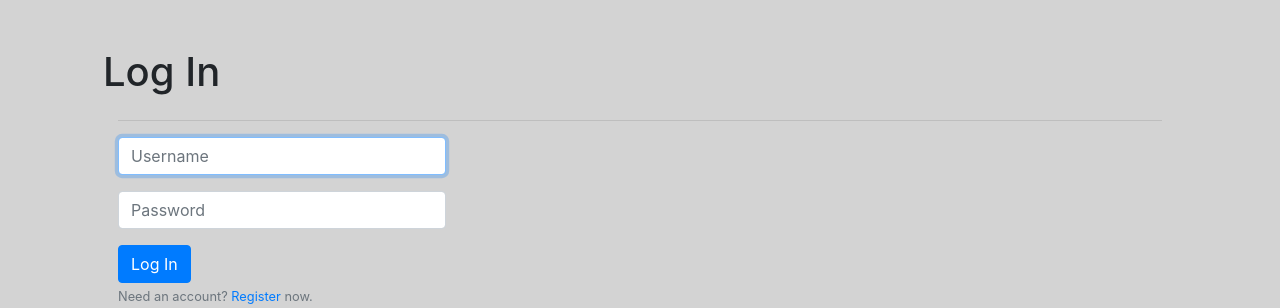
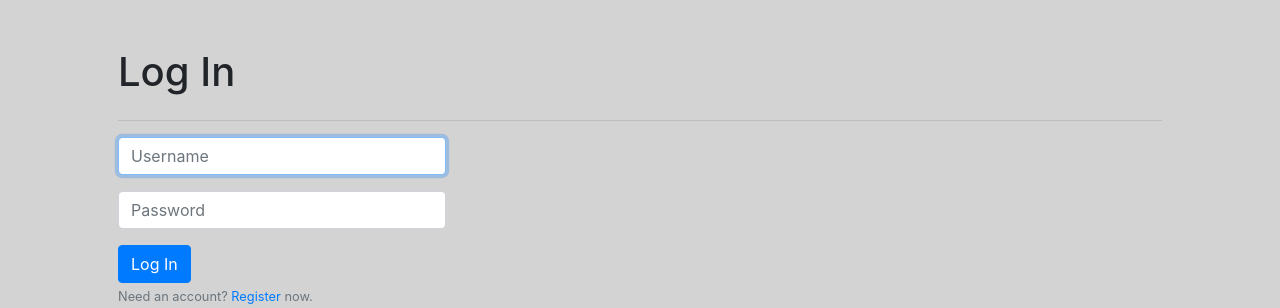
Before and after one commit to Turkosaurus/InCanon, a Flask app: page /login in a window 1280 px wide. Shown: the part 66-374 px from the top of the page. Run offline with Flask 2, Linux system fonts and the light colour scheme; some libraries are stand-ins or nearby versions.

```diff
--- a/templates/index.html
+++ b/templates/index.html
@@ -5,6 +5,7 @@ Home
 {% endblock %}
 
 {% block main %}
+<h6>Home</h6>
 <h1>{{ campaign[0]['name'] }}</h1>
 <h6>Codeword:  {{ campaign[0]['codeword'] }}</h6>
 <br>
--- a/templates/login.html
+++ b/templates/login.html
@@ -7,7 +7,9 @@
 {% block main %}
 <container>
     <div class="row">
-        <h1>Log In</h1>
+        <div class="col">
+            <h1>Log In</h1>
+        </div>
     </div>
     <hr>
     <div class="row">
```
